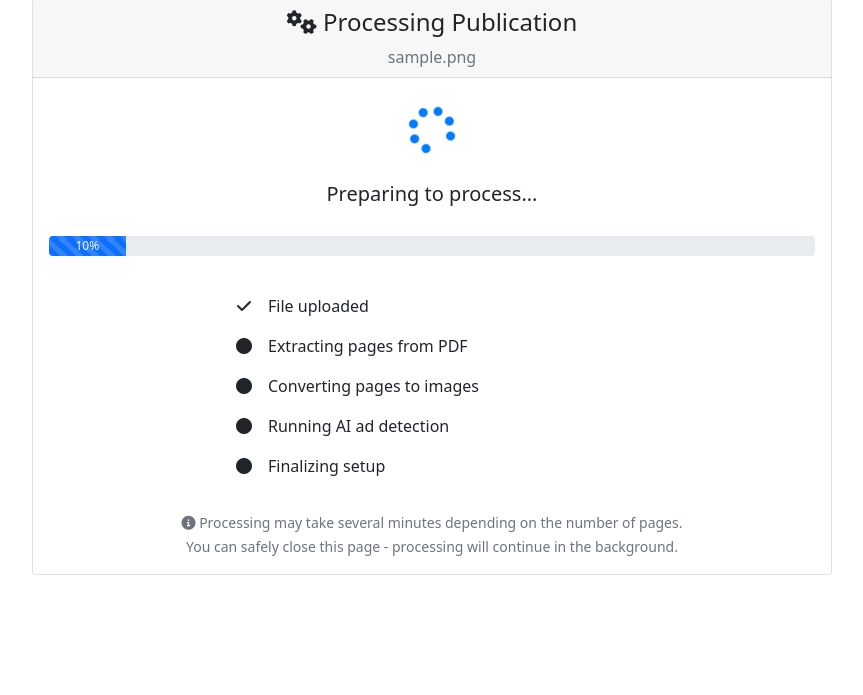
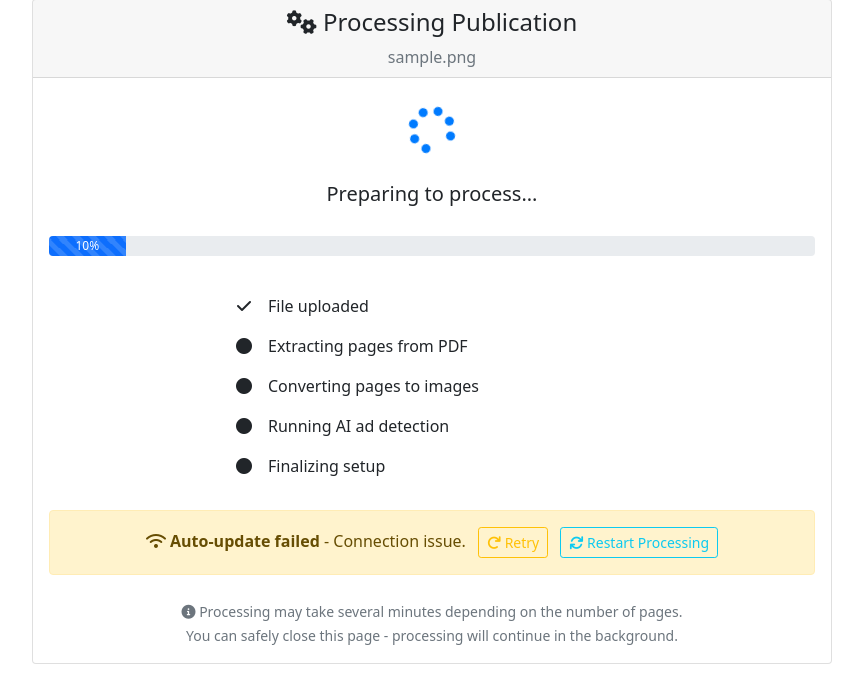
Before and after one commit to tre1322/newspaper-ad-measurement, a Flask app: template templates/processing_status.html in a window 1280 px wide. Shown: the part 105-800 px from the top of the page, without its empty margins (208-1071 px from the left). Run offline with Flask 3, Linux system fonts and the light colour scheme; the template is opened without the code that fills it: values that come from a table or form of the project are taken from there, others are empty; tables that the repository leaves empty hold one stand-in row (values such as "Sample post").

Commit message:
Fix auto-update failed error and add processing restart functionality
- Add auto-update error display with retry/restart buttons
- Improve JavaScript error handling for fetch failures
- Add restart processing functionality via web interface
- Provide clear user feedback for connection issues

🤖 Generated with [Claude Code](https://claude.ai/code)

Co-Authored-By: Claude <noreply@anthropic.com>

```diff
--- a/templates/processing_status.html
+++ b/templates/processing_status.html
@@ -133,6 +133,18 @@
                         </div>
                     </div>
 
+                    <!-- Auto-update Error Message -->
+                    <div id="update-error-message" class="alert alert-warning mt-4" style="display: none;">
+                        <i class="fas fa-wifi"></i>
+                        <strong>Auto-update failed</strong> - Connection issue.
+                        <button id="retry-update" class="btn btn-sm btn-outline-warning ms-2">
+                            <i class="fas fa-redo"></i> Retry
+                        </button>
+                        <button id="restart-processing" class="btn btn-sm btn-outline-info ms-2">
+                            <i class="fas fa-sync"></i> Restart Processing
+                        </button>
+                    </div>
+
                     <!-- Information -->
                     <div class="mt-4 text-muted">
                         <small>
@@ -240,12 +252,21 @@ document.addEventListener('DOMContentLoaded', function() {
 
     function checkStatus() {
         fetch(`/api/processing_status/${pubId}`)
-            .then(response => response.json())
+            .then(response => {
+                if (!response.ok) {
+                    throw new Error(`HTTP error! status: ${response.status}`);
+                }
+                return response.json();
+            })
             .then(data => {
+                // Hide auto-update error message if successful
+                document.getElementById('update-error-message').style.display = 'none';
                 updateStatus(data.status, data.error, data.redirect_url);
             })
             .catch(error => {
                 console.error('Error checking status:', error);
+                // Show auto-update failed message
+                document.getElementById('update-error-message').style.display = 'block';
             });
     }
 
@@ -254,6 +275,45 @@ document.addEventListener('DOMContentLoaded', function() {
 
     // Check immediately
     checkStatus();
+
+    // Retry update button handler
+    document.getElementById('retry-update').addEventListener('click', function() {
+        document.getElementById('update-error-message').style.display = 'none';
+        checkStatus();
+    });
+
+    // Restart processing button handler
+    document.getElementById('restart-processing').addEventListener('click', function() {
+        const button = this;
+        button.disabled = true;
+        button.innerHTML = '<i class="fas fa-spinner fa-spin"></i> Restarting...';
+
+        fetch(`/api/restart_processing/${pubId}`, {
+            method: 'POST',
+            headers: {
+                'Content-Type': 'application/json',
+            }
+        })
+        .then(response => response.json())
+        .then(data => {
+            if (data.success) {
+                // Hide error message and restart checking
+                document.getElementById('update-error-message').style.display = 'none';
+                document.getElementById('status-message').textContent = 'Restarting processing...';
+                checkStatus();
+            } else {
+                alert('Failed to restart processing: ' + data.error);
+            }
+        })
+        .catch(error => {
+            console.error('Error restarting processing:', error);
+            alert('Failed to restart processing. Please try refreshing the page.');
+        })
+        .finally(() => {
+            button.disabled = false;
+            button.innerHTML = '<i class="fas fa-sync"></i> Restart Processing';
+        });
+    });
 });
 </script>
 {% endblock %}
```
